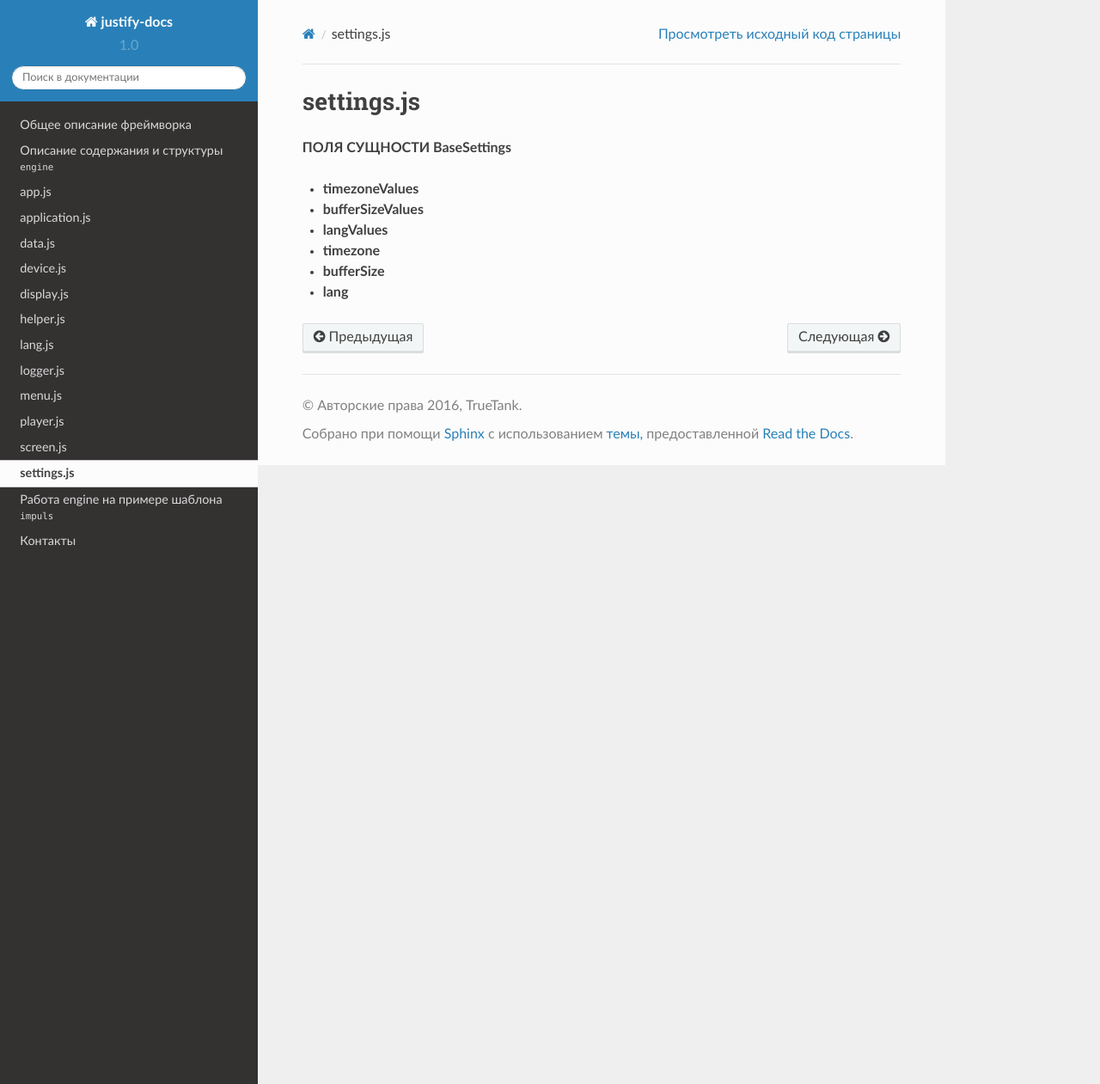
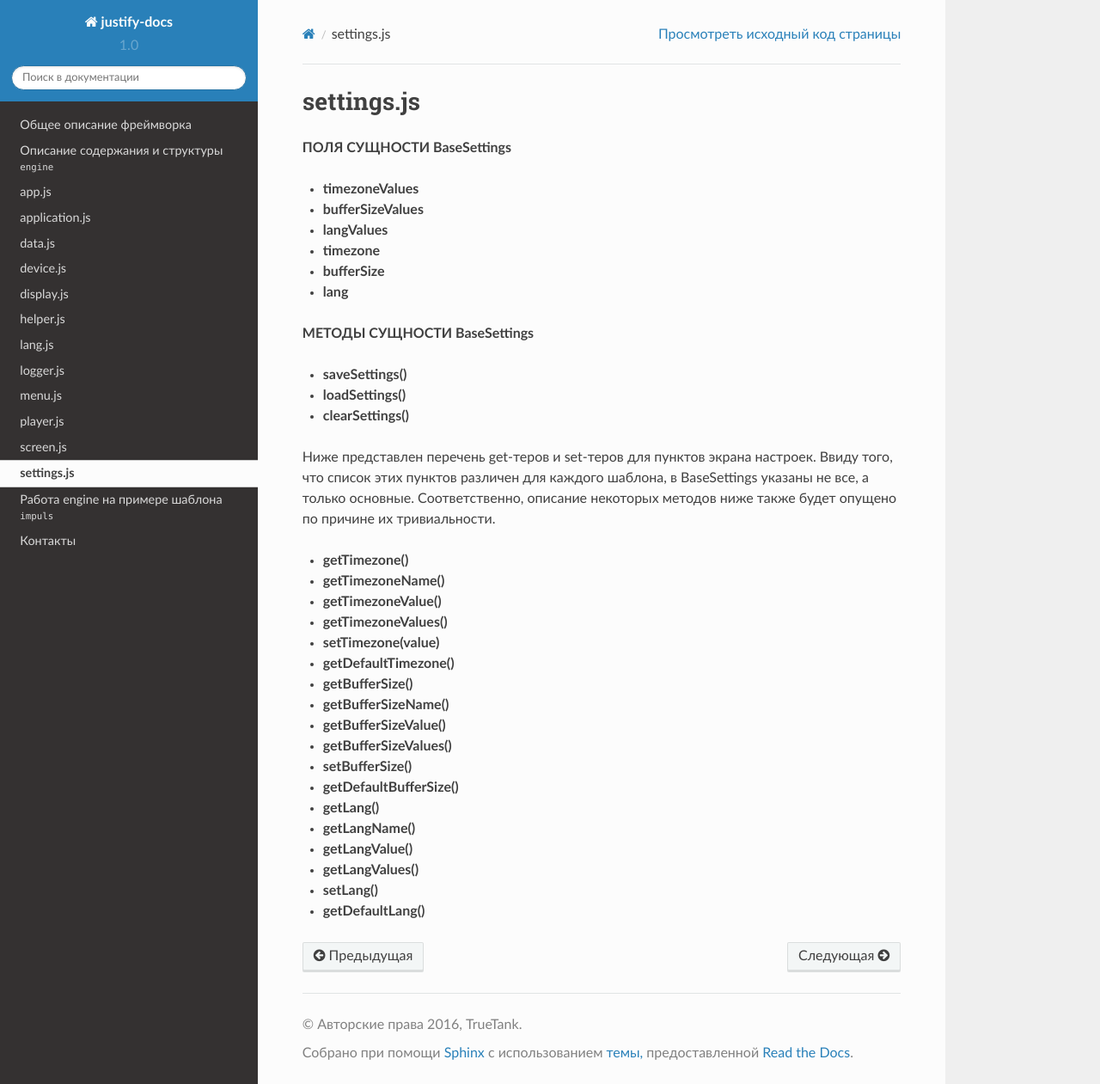
Before and after one commit to microimpuls/justify-dev-docs, a Sphinx documentation site: the page built from source/settings.rst, in a window 1280 px wide and 1261 px high. Shown: the whole window at 86% size. Built offline with Sphinx 7.4.7 and the Read the Docs theme 2.0.0, drawn with Linux system fonts in a browser that asks for light colours.

```diff
--- a/source/settings.rst
+++ b/source/settings.rst
@@ -9,3 +9,31 @@ settings.js
 * **timezone**
 * **bufferSize**
 * **lang**
+
+
+**МЕТОДЫ СУЩНОСТИ BaseSettings**
+
+* **saveSettings()**
+* **loadSettings()**
+* **clearSettings()**
+
+Ниже представлен перечень get-теров и set-теров для пунктов экрана настроек. Ввиду того, что список этих пунктов различен для каждого шаблона, в BaseSettings указаны не все, а только основные. Соответственно, описание некоторых методов ниже также будет опущено по причине их тривиальности.
+
+* **getTimezone()**
+* **getTimezoneName()**
+* **getTimezoneValue()**
+* **getTimezoneValues()**
+* **setTimezone(value)**
+* **getDefaultTimezone()**
+* **getBufferSize()**
+* **getBufferSizeName()**
+* **getBufferSizeValue()**
+* **getBufferSizeValues()**
+* **setBufferSize()**
+* **getDefaultBufferSize()**
+* **getLang()**
+* **getLangName()**
+* **getLangValue()**
+* **getLangValues()**
+* **setLang()**
+* **getDefaultLang()**
```
Also changed, not shown: source/engine.rst (+23 -2 lines).
